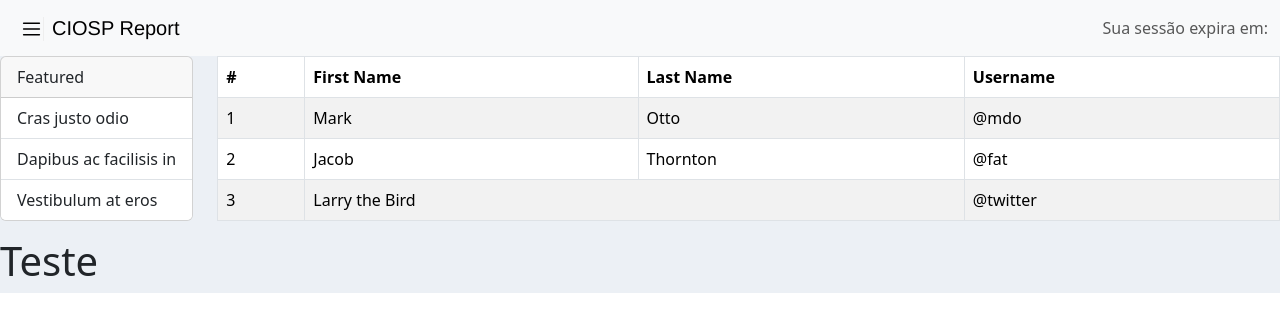
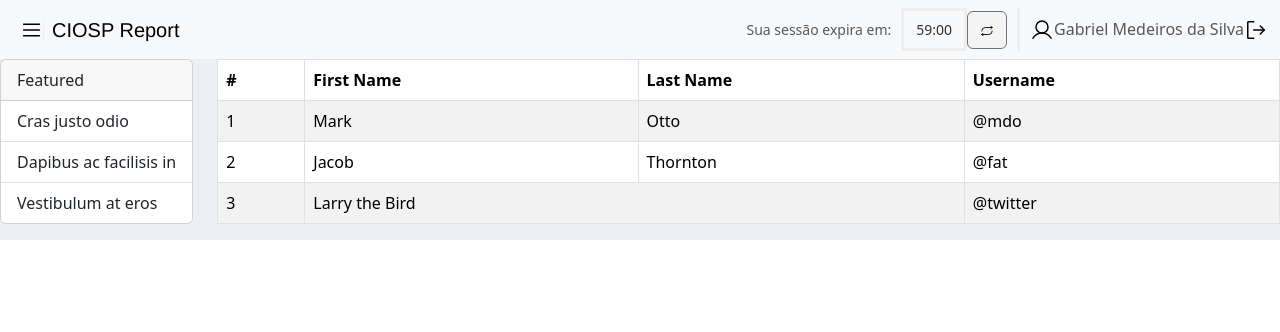
Before and after one commit to gabrielmds222/DataTable, a React (Create React App) app: page / in a window 1280 px wide. Shown: the top 332 px of the page. Built offline with nearby package versions, Linux system fonts and the light colour scheme.

Commit message:
feat: Estiliza div do timer

```diff
--- a/src/App.js
+++ b/src/App.js
@@ -22,9 +22,6 @@ function App() {
         <Col sm={10}>
           <Datatable />
         </Col>
-        <Col sm={10}>
-          <h1>Teste</h1>
-        </Col>
       </Row>
     </div>
   );
--- a/src/components/Header/index.jsx
+++ b/src/components/Header/index.jsx
@@ -1,6 +1,6 @@
 import { Container, Nav, Navbar, Button, Form } from "react-bootstrap";
 
-import { List } from "phosphor-react";
+import { List, Repeat, User, SignOut } from "phosphor-react";
 
 import "./style.css";
 
@@ -23,8 +23,24 @@ function Header() {
                 CIOSP Report
               </Navbar.Brand>
             </Nav>
-            <Nav>
-              <Navbar.Text>Sua sessão expira em:</Navbar.Text>
+            <Nav style={{ alignItems: "center" }}>
+              <div className="timerContainer">
+                <Navbar.Text>Sua sessão expira em: </Navbar.Text>
+                <div className="timer">59:00</div>
+                <Button
+                  variant="outline-secondary"
+                  style={{ backgroundColor: "#F4F4F4" }}
+                >
+                  <Repeat size={14} color="#000" />
+                </Button>
+              </div>
+              <div className="user">
+                <User size={24} color="#000" />
+                <Navbar.Text>Gabriel Medeiros da Silva</Navbar.Text>
+              </div>
+              <div className="signout">
+                <SignOut size={24} color="#000" />
+              </div>
             </Nav>
           </Navbar.Collapse>
         </Container>
--- a/src/components/Header/style.css
+++ b/src/components/Header/style.css
@@ -10,3 +10,24 @@
   line-height: 50px;
   font-family: "Helvetica Neue", Helvetica, Arial, sans-serif;
 }
+
+.timerContainer {
+  display: flex;
+  align-items: center;
+  font-size: 14px;
+  color: #333;
+  font-weight: 400;
+  border-right: 3px solid #eee;
+  padding-right: 10px;
+  margin-right: 10px;
+}
+
+.timer {
+  border: 3px solid #eee;
+  margin-left: 10px;
+  padding: 8px 12px;
+}
+/*
+.user {
+
+} */
```
